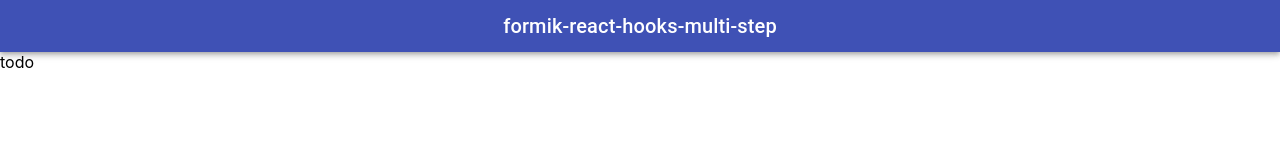
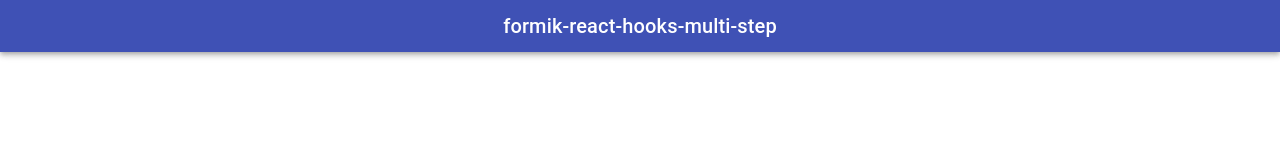
Before and after one commit to talor-hammond/formik-react-hooks-multi-step-form, a React (Create React App) app: page / in a window 1280 px wide. Shown: the top 160 px of the page. Built offline with nearby package versions, Linux system fonts and the light colour scheme.

Commit message:
scaffold "Questionnaire" page

```diff
--- a/src/App.tsx
+++ b/src/App.tsx
@@ -3,6 +3,7 @@
 import { BrowserRouter as Router, Switch, Route } from "react-router-dom";
 import Header from "components/header/Header";
 import Footer from "components/footer/Footer";
+import Questionnaire from "pages/questionnaire/Questionnaire";
 // Pages
 
 const App = () => {
@@ -10,7 +11,7 @@
     <Router>
       <Header />
       <Switch>
-        <Route path="/">todo</Route>
+        <Route path="/" component={Questionnaire} />
         <Route path="/results">todo</Route>
       </Switch>
       <Footer />
--- /dev/null
+++ b/src/pages/questionnaire/Questionnaire.tsx
@@ -0,0 +1,9 @@
+import React from "react";
+// Components
+import { Formik } from "formik";
+
+const Questionnaire = () => {
+  return null;
+};
+
+export default Questionnaire;
```
